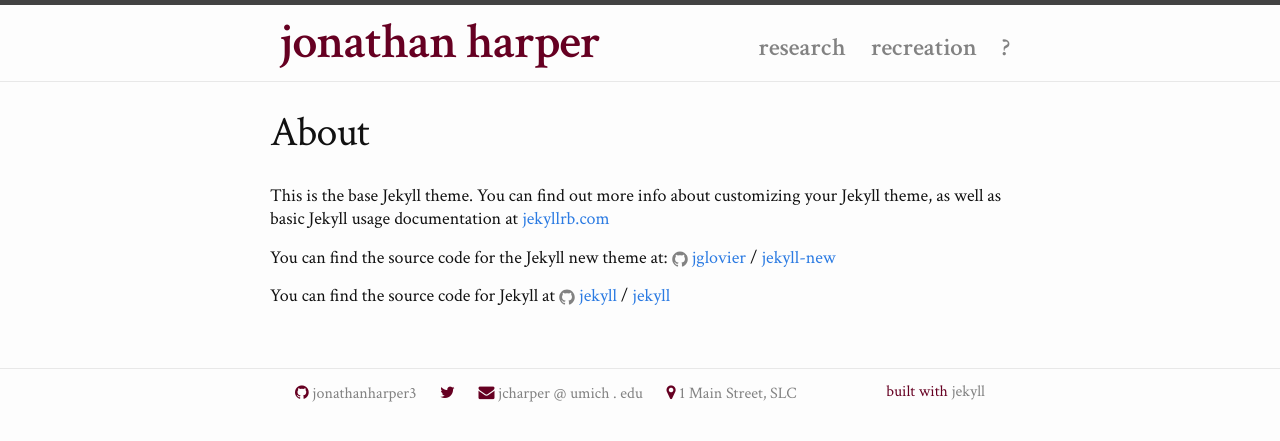
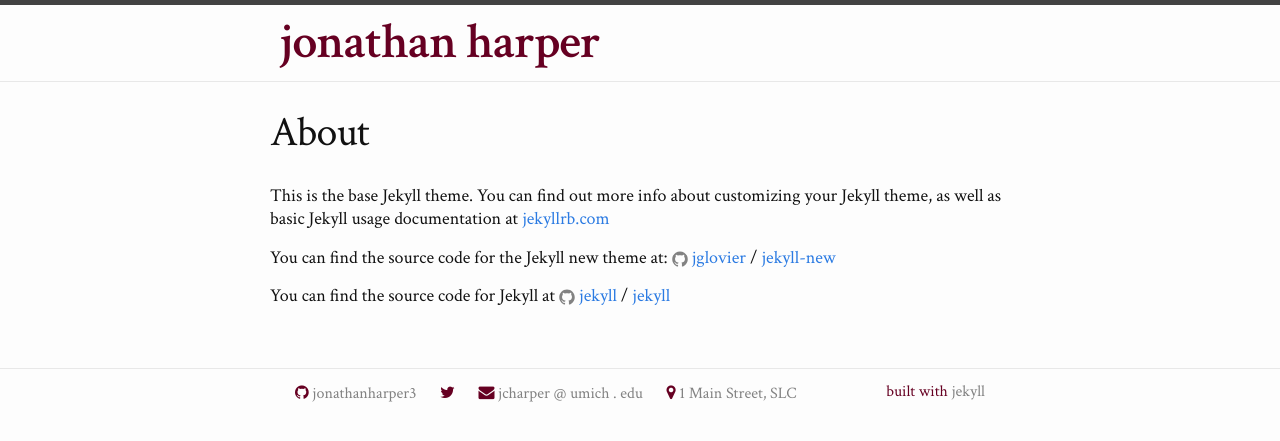
Before and after one commit to jonathanharper3/jonathanharper3.github.io, a Jekyll site: the page built from about.md, in a window 1280 px wide. Shown: the top 441 px of the page. Built offline with Jekyll 4.4.1, drawn with Linux system fonts in a browser that asks for light colours; nearby versions of some CDN libraries.

Commit message:
Update header.html

```diff
--- a/_includes/header.html
+++ b/_includes/header.html
@@ -15,9 +15,9 @@
 
 
       <!-- <div class="trigger"> -->
-      <a class="page-link" href="/research">research</a>
-      <a class="page-link" href="/recreation">recreation</a>
-      <a class="page-link" href="/thoughts">?</a>
+      <!--<a class="page-link" href="/research">research</a> -->
+<!--       <a class="page-link" href="/recreation">recreation</a> -->
+<!--       <a class="page-link" href="/thoughts">?</a> -->
 
         <!-- {% for my_page in site.pages %}
           {% if my_page.title %}
```
